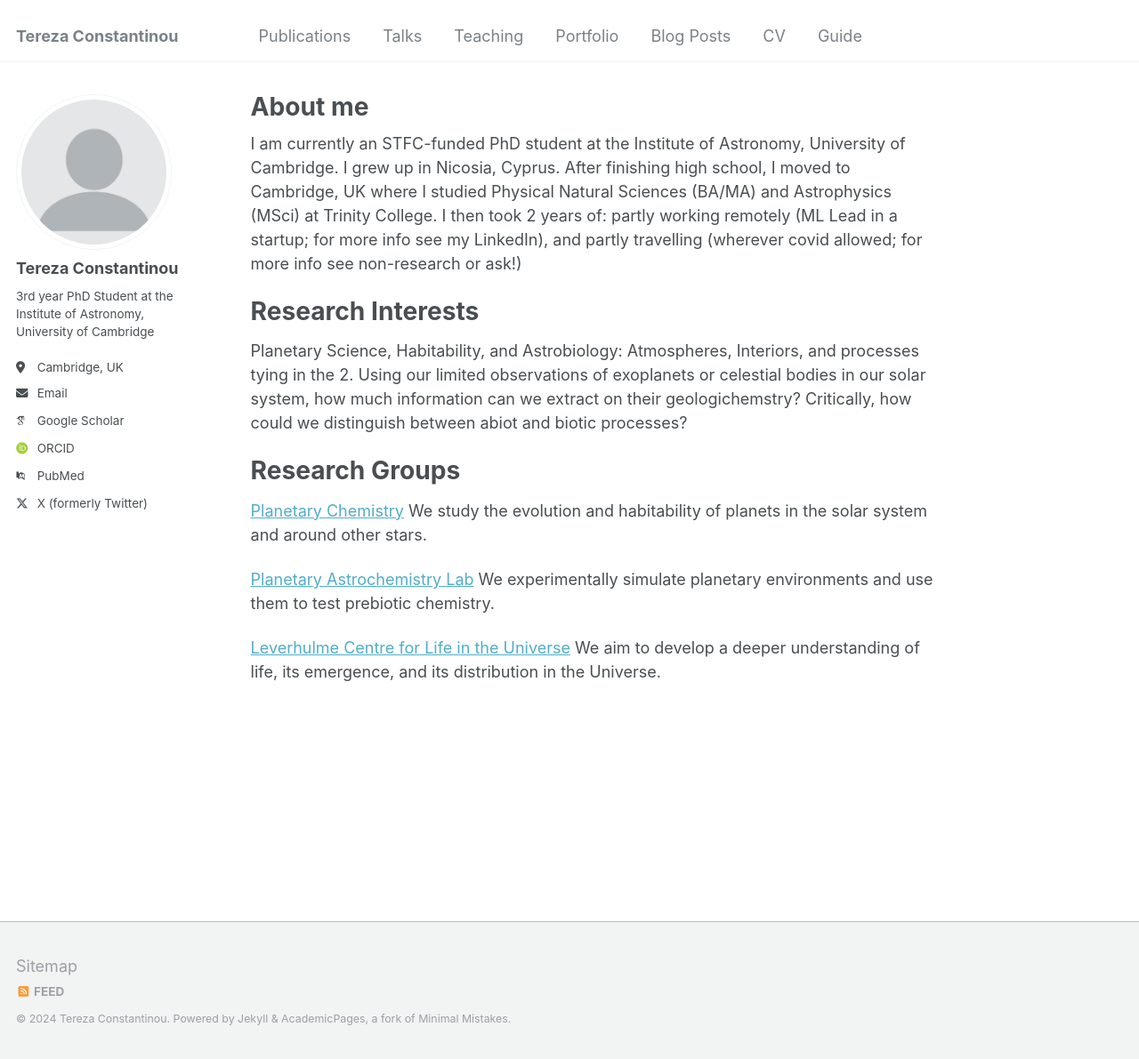
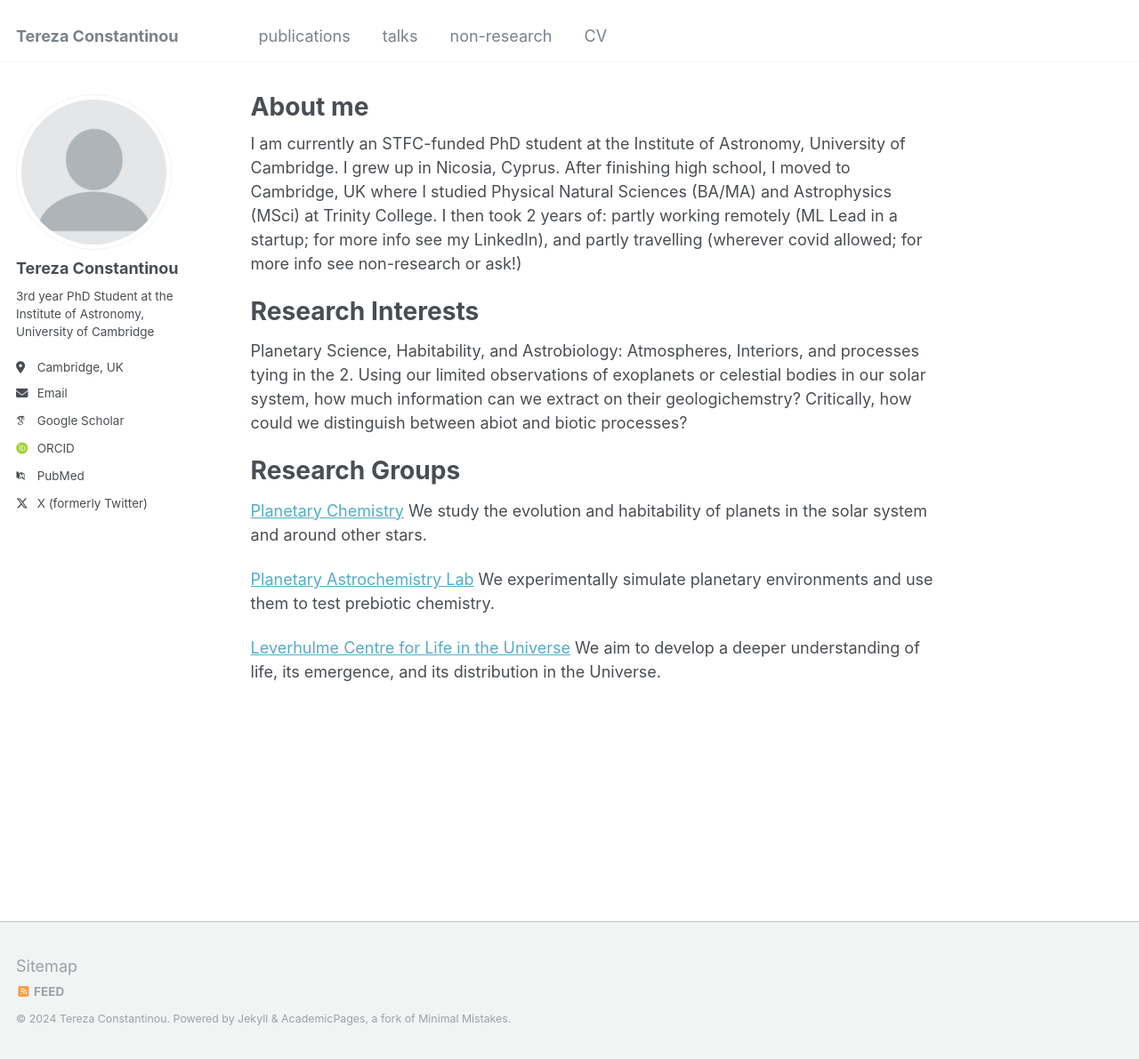
Before and after one commit to terezaconst/terezaconst.github.io, a Jekyll site: the page built from _pages/about.md, in a window 1280 px wide and 1191 px high. Shown: the whole window at 89% size. Built offline with Jekyll 4.4.1, drawn with Linux system fonts in a browser that asks for light colours; some web fonts are replaced.

Commit message:
Update navigation.yml

```diff
--- a/_data/navigation.yml
+++ b/_data/navigation.yml
@@ -5,23 +5,14 @@
 # prevent it from being included in the site.
 
 main:
-  - title: "Publications"
+  - title: "publications"
     url: /publications/
 
-  - title: "Talks"
+  - title: "talks"
     url: /talks/
 
-  - title: "Teaching"
-    url: /teaching/
-
-  - title: "Portfolio"
-    url: /portfolio/
-
-  - title: "Blog Posts"
+  - title: "non-research"
     url: /year-archive/
 
   - title: "CV"
     url: /cv/
-
-  - title: "Guide"
-    url: /markdown/
```
